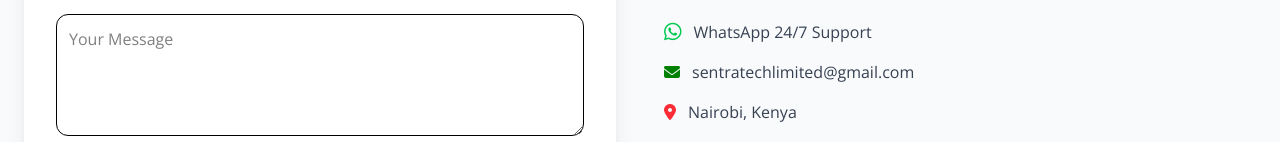
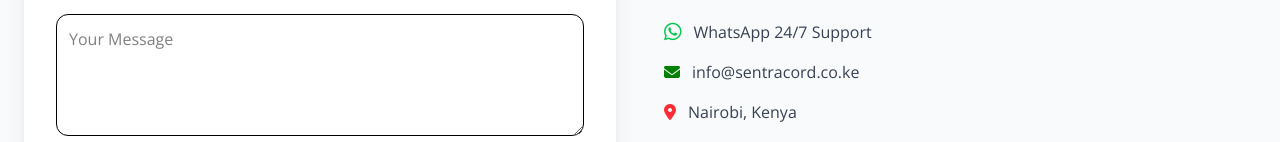
Before and after one commit to Yvonne-muthoni/Sentra, a React (Vite) app: page / in a window 1280 px wide. Shown: the part 3705-3847 px from the top of the page. Built offline with nearby package versions, Linux system fonts and the light colour scheme.

Commit message:
Update email address in Contact component

```diff
--- a/src/components/Contact.jsx
+++ b/src/components/Contact.jsx
@@ -121,7 +121,7 @@ export default function Contact() {
               className="flex items-center gap-3 hover:text-green-600"
             >
               <i className="fa-solid fa-envelope text-[#008000]"></i>
-              sentratechlimited@gmail.com
+              info@sentracord.co.ke
             </a>
 
             <p className="flex items-center gap-3">
```
